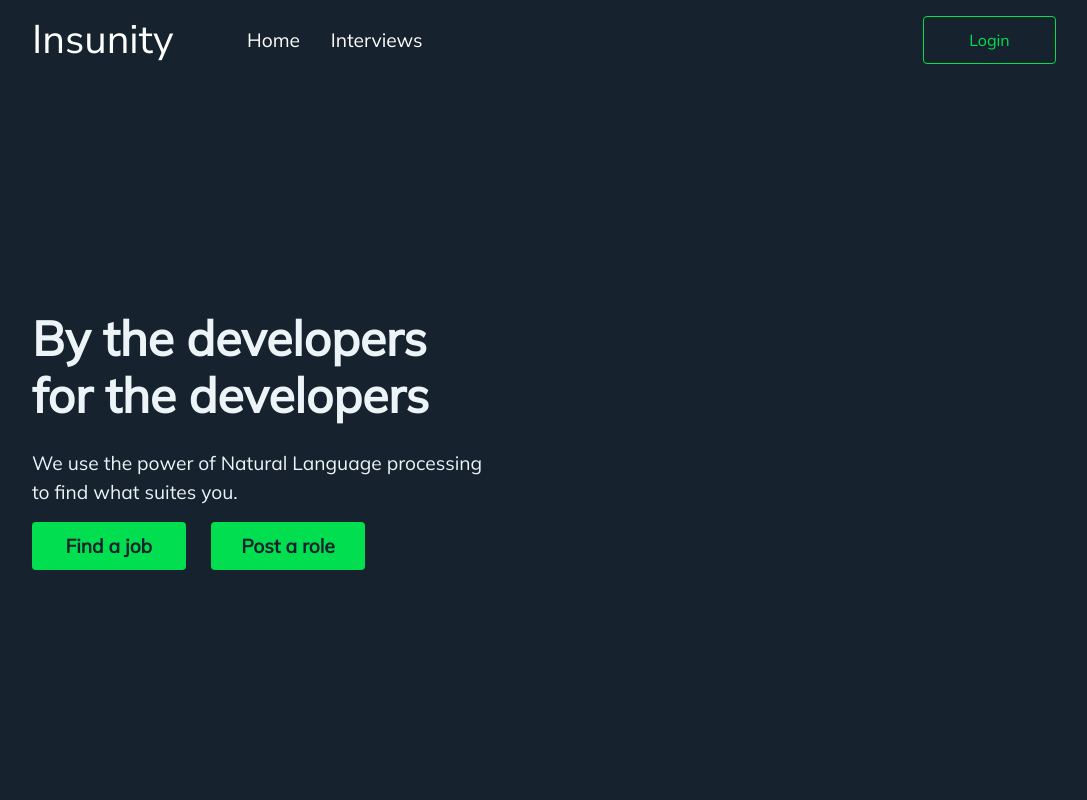
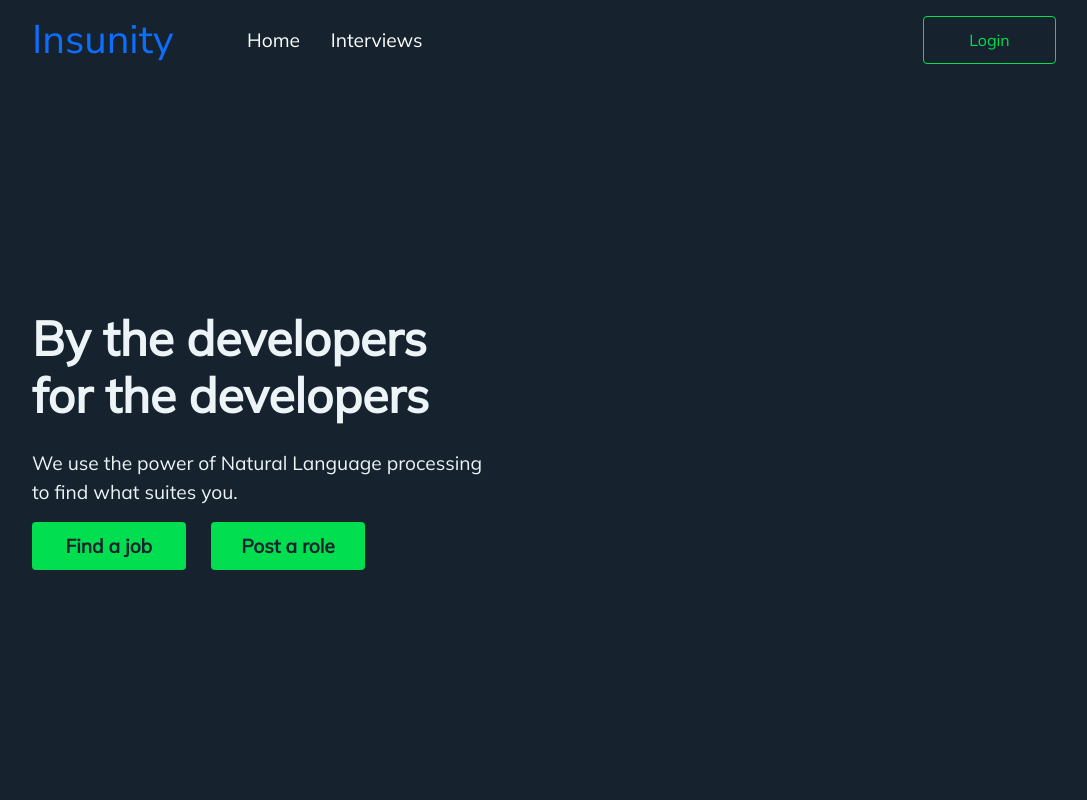
Before and after one commit to MokuaEnock/mboka, a React (Vite) app: page / in a window 1280 px wide. Shown: the top 800 px of the page, without its empty margins (96-1183 px from the left). Built offline with nearby package versions, Linux system fonts and the light colour scheme; a small style sheet from the web is missing.

Commit message:
add scroll effect to the header

```diff
--- a/src/Components/header/header.css
+++ b/src/Components/header/header.css
@@ -1,4 +1,6 @@
 header {
+  position: sticky;
+  top: 0;
   width: 100%;
   height: 10vh;
   display: flex;
@@ -6,7 +8,12 @@ header {
   align-items: center;
   justify-content: center;
   background-color: var(--primary);
-  /* border: thin solid white; */
+  transition: background-color 0.3s ease;
+}
+
+header.scrolled {
+  background-color: white;
+  color: var(--primary);
 }
 
 header > div {
@@ -30,6 +37,11 @@ header > div {
   font-size: 1.2rem;
   color: var(--third);
   margin-right: 5%;
+  transition: color 0.3s ease;
+}
+
+.header > span > a.scrolled {
+  color: var(--primary);
 }
 
 .header > .logo {
@@ -37,7 +49,7 @@ header > div {
   font-size: 2.5rem;
   text-decoration: none;
   font-family: "Nunito Sans", sans-serif;
-  color: var(--third);
+  transition: color 0.3s ease;
 }
 
 .header-login {
--- a/src/Components/header/header.jsx
+++ b/src/Components/header/header.jsx
@@ -1,11 +1,30 @@
+import React, { useEffect, useState } from "react";
 import { Link } from "react-router-dom";
 import "./header.css";
 
 export default function Header() {
+  const [scrolled, setScrolled] = useState(false);
+
+  useEffect(() => {
+    const handleScroll = () => {
+      if (window.pageYOffset > 0) {
+        setScrolled(true);
+      } else {
+        setScrolled(false);
+      }
+    };
+
+    window.addEventListener("scroll", handleScroll);
+
+    return () => {
+      window.removeEventListener("scroll", handleScroll);
+    };
+  }, []);
+
   return (
-    <header>
+    <header className={scrolled ? "scrolled" : ""}>
       <div className="header">
-        <Link to="/" className="logo">
+        <Link to="/" className={`logo ${scrolled ? "scrolled" : ""}`}>
           Insunity
         </Link>
 
```
